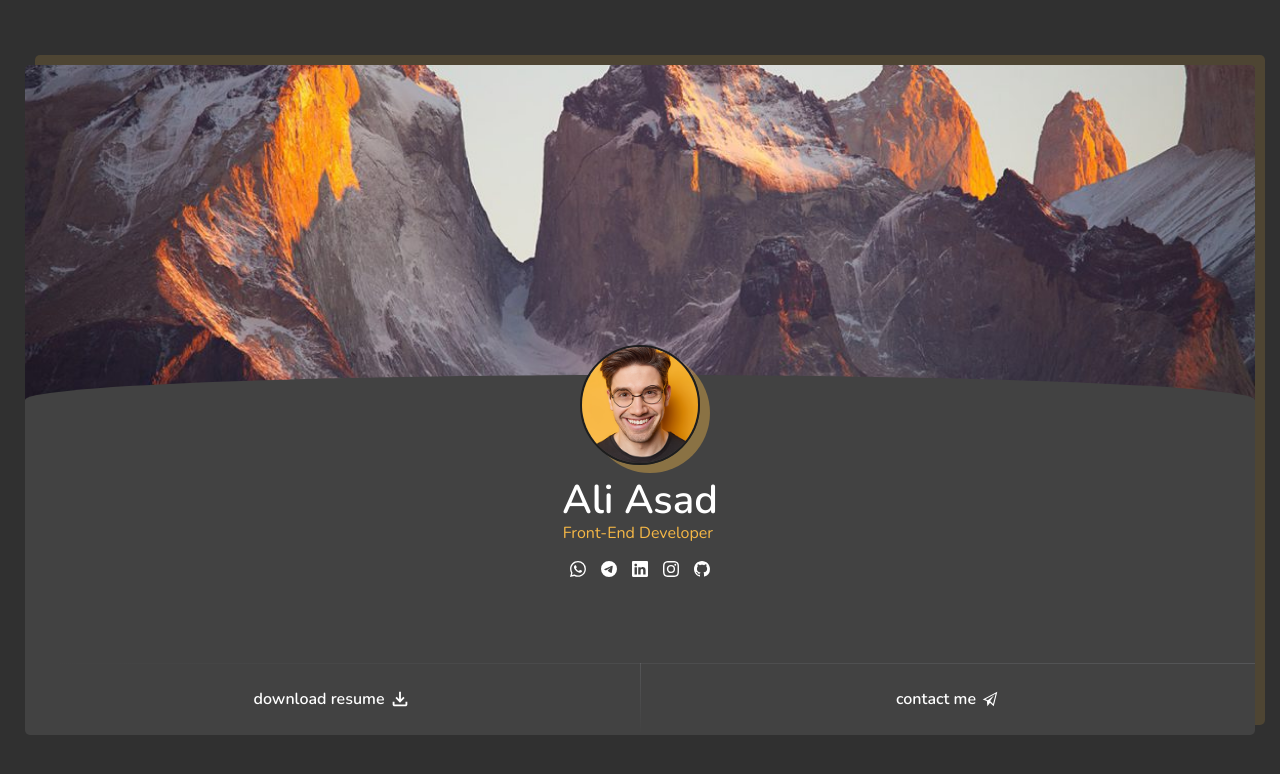
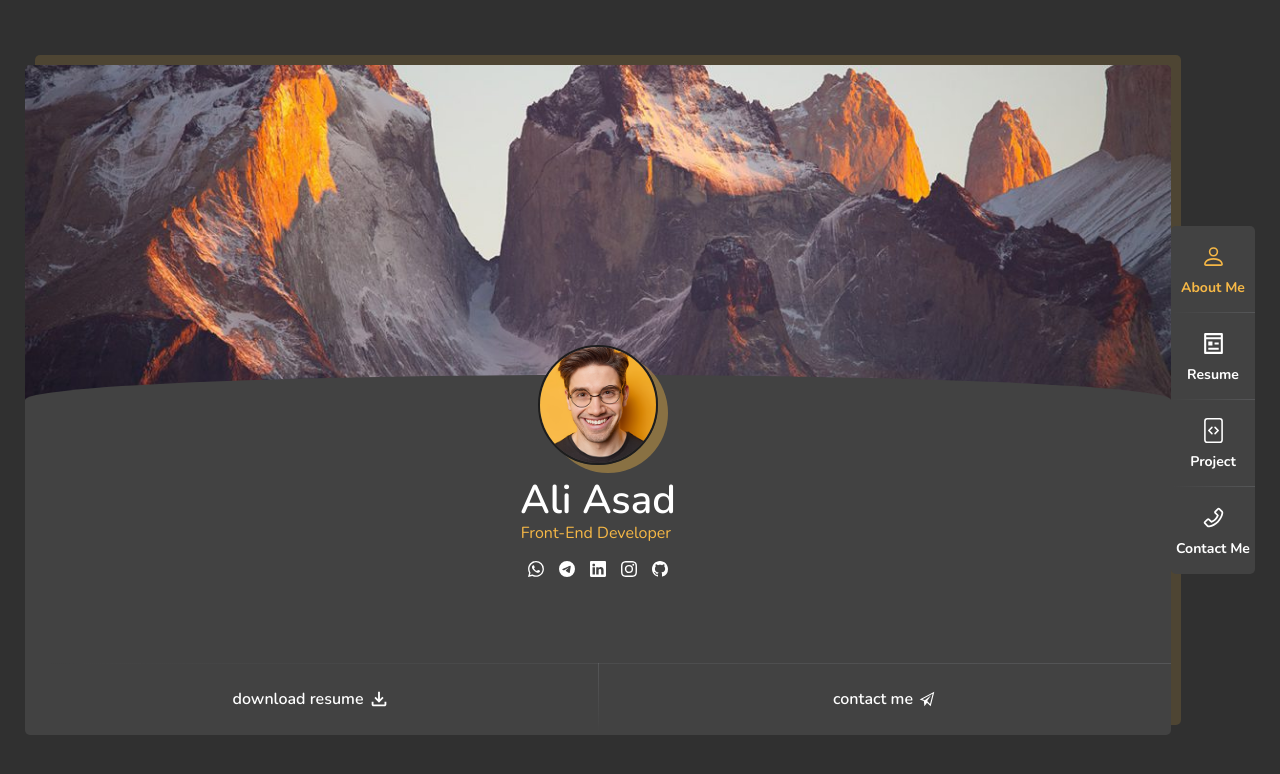
Before and after one commit to Ali-Asad1/Personal-website, a React (Create React App) app: page / in a window 1280 px wide. Shown: the top 774 px of the page. Built offline with nearby package versions, Linux system fonts and the light colour scheme.

Commit message:
Add : navbar

```diff
--- a/src/App.js
+++ b/src/App.js
@@ -1,5 +1,6 @@
 import React from "react";
-import "./App.css"
+import "./App.css";
+import NavBar from "./Components/NavBar/NavBar";
 import Profile from "./Components/Profile/Profile";
 
 export default function App() {
@@ -7,6 +8,7 @@ export default function App() {
     <div className='main'>
       <div className='main-container'>
         <Profile />
+        <NavBar />
       </div>
     </div>
   );
--- /dev/null
+++ b/src/Components/NavBar/NavBar.css
@@ -0,0 +1,55 @@
+.navbar {
+  width: 84px;
+  max-width: 84px;
+  background-color: var(--secondary-main);
+  border-radius: 5px;
+}
+
+.navbar-list {
+  display: flex;
+  flex-direction: column;
+  justify-content: center;
+  align-items: center;
+}
+
+.navbar-list-item {
+  width: 100%;
+  position: relative;
+
+}
+
+.navbar-list-link {
+  display: flex;
+  flex-direction: column;
+  align-items: center;
+  justify-content: center;
+  gap: 12px;
+  width: 100%;
+  padding: 18px 0;
+  color: var(--primary-text);
+  font-size: 14px;
+  font-weight: 700;
+  text-transform:capitalize;
+  white-space: nowrap;
+  transition: color .3s;
+}
+
+.navbar-list-link:hover , .navbar-list-link.active{
+  color: var(--primary-main);
+}
+
+
+/* border */
+.navbar-list-item::after {
+  content: '';
+  position: absolute;
+  left: 0;
+  bottom: 0;
+  width: 100%;
+  height: 1px;
+  background: radial-gradient(ellipse at right, rgba(197, 202, 213, 0.15) 0%, rgba(255, 255, 255, 0) 70%);
+}
+
+.navbar-list-item:last-child::after {
+  content: none;
+}
--- /dev/null
+++ b/src/Components/NavBar/NavBar.jsx
@@ -0,0 +1,39 @@
+import React from "react";
+import { BsPerson, BsFileCode } from "react-icons/bs";
+import { RiPagesLine } from "react-icons/ri";
+import { AiOutlinePhone } from "react-icons/ai";
+import "./NavBar.css";
+import "animate.css";
+
+export default function NavBar() {
+  return (
+    <nav className='navbar animate__animated animate__fadeInRight animate__delay-1s '>
+      <ul className='navbar-list'>
+        <li className='navbar-list-item'>
+          <a className='navbar-list-link active' href='#'>
+            <BsPerson size={25} />
+            about me
+          </a>
+        </li>
+        <li className='navbar-list-item'>
+          <a className='navbar-list-link' href='#'>
+            <RiPagesLine size={25} />
+            resume
+          </a>
+        </li>
+        <li className='navbar-list-item'>
+          <a className='navbar-list-link' href='#'>
+            <BsFileCode size={25} />
+            project
+          </a>
+        </li>
+        <li className='navbar-list-item'>
+          <a className='navbar-list-link' href='#'>
+            <AiOutlinePhone size={25} />
+            contact me
+          </a>
+        </li>
+      </ul>
+    </nav>
+  );
+}
```
